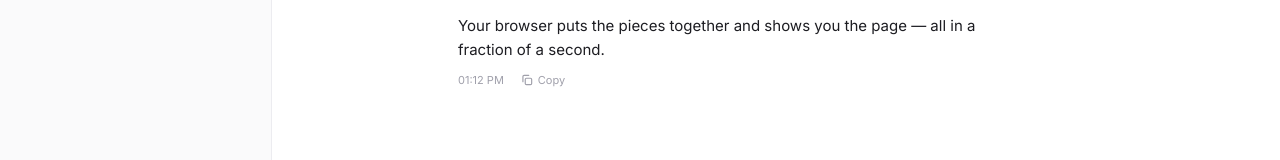
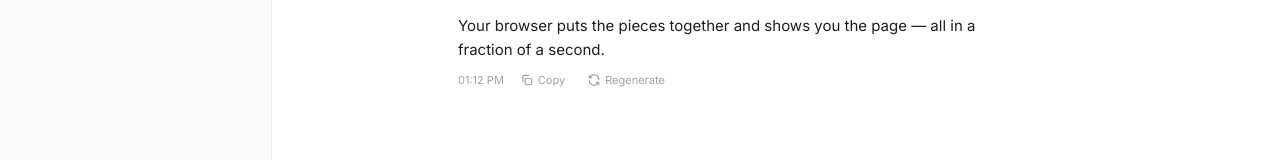
Before and after one commit to dashaaaa21/AI_Assistant, a React (Vite) app: page / in a window 1280 px wide. Both pictures are taken after a click on the button 613 px from the left and 422 px from the top of the page. Shown: the part 378-538 px from the top of the page. Built offline with nearby package versions, Linux system fonts and the light colour scheme.

Commit message:
Add stop and regenerate for assistant replies

```diff
--- a/src/App.tsx
+++ b/src/App.tsx
@@ -32,6 +32,7 @@ export default function App() {
   const [sidebarOpen, setSidebarOpen] = useState(false);
   const [theme, setTheme] = useState<Theme>(loadTheme);
   const messagesEndRef = useRef<HTMLDivElement>(null);
+  const requestIdRef = useRef(0);
 
   const activeChat = chats.find((chat) => chat.id === activeChatId) ?? null;
   const isReplying = replyingChatId !== null;
@@ -86,16 +87,45 @@ export default function App() {
 
     const id = chatId!;
     addMessage(id, createMessage('user', text));
-    setReplyingChatId(id);
+    await requestReply(id, text);
+  }
 
+  /** Asks the assistant to answer `text` and adds the reply to the chat. */
+  async function requestReply(chatId: string, text: string) {
+    // Each request gets a number; if it changes (Stop was pressed), the reply is ignored.
+    const requestId = ++requestIdRef.current;
+    setReplyingChatId(chatId);
+
+    let reply: string;
     try {
-      const reply = await getFakeReply(text);
-      addMessage(id, createMessage('assistant', reply));
+      reply = await getFakeReply(text);
     } catch {
-      addMessage(id, createMessage('assistant', 'Sorry, something went wrong. Please try again.'));
-    } finally {
-      setReplyingChatId(null);
+      reply = 'Sorry, something went wrong. Please try again.';
     }
+
+    if (requestId !== requestIdRef.current) return;
+    addMessage(chatId, createMessage('assistant', reply));
+    setReplyingChatId(null);
+  }
+
+  function handleStop() {
+    requestIdRef.current++;
+    setReplyingChatId(null);
+  }
+
+  /** Replaces the last assistant reply with a new one. */
+  function handleRegenerate() {
+    if (!activeChat || isReplying) return;
+    const messages = activeChat.messages;
+    const lastUser = [...messages].reverse().find((m) => m.sender === 'user');
+    if (!lastUser) return;
+
+    if (messages[messages.length - 1].sender === 'assistant') {
+      setChats((prev) =>
+        prev.map((chat) => (chat.id === activeChat.id ? { ...chat, messages: chat.messages.slice(0, -1) } : chat)),
+      );
+    }
+    requestReply(activeChat.id, lastUser.text);
   }
 
   function handleNewChat() {
@@ -147,9 +177,17 @@ export default function App() {
         <div className="chat-messages">
           {activeChat && activeChat.messages.length > 0 ? (
             <div className="message-list">
-              {activeChat.messages.map((message) => (
-                <MessageBubble key={message.id} message={message} />
-              ))}
+              {activeChat.messages.map((message, index) => {
+                const isLastReply =
+                  index === activeChat.messages.length - 1 && message.sender === 'assistant' && !isReplying;
+                return (
+                  <MessageBubble
+                    key={message.id}
+                    message={message}
+                    onRegenerate={isLastReply ? handleRegenerate : undefined}
+                  />
+                );
+              })}
               {replyingChatId === activeChat.id && <TypingIndicator />}
               <div ref={messagesEndRef} />
             </div>
@@ -158,7 +196,7 @@ export default function App() {
           )}
         </div>
 
-        <MessageInput onSend={handleSend} disabled={isReplying} />
+        <MessageInput onSend={handleSend} onStop={handleStop} disabled={isReplying} />
       </main>
     </div>
   );
--- a/src/components/Icons.tsx
+++ b/src/components/Icons.tsx
@@ -97,3 +97,15 @@ export const SearchIcon = (p: IconProps) => (
     <path d="M20 20l-3.5-3.5" />
   </Svg>
 );
+
+export const StopIcon = (p: IconProps) => (
+  <Svg {...p}>
+    <rect x="7" y="7" width="10" height="10" rx="1.5" fill="currentColor" />
+  </Svg>
+);
+
+export const RefreshIcon = (p: IconProps) => (
+  <Svg {...p}>
+    <path d="M20 11a8 8 0 0 0-14.3-4.9L4 8M4 4v4h4M4 13a8 8 0 0 0 14.3 4.9L20 16M20 20v-4h-4" />
+  </Svg>
+);
--- a/src/components/MessageBubble.css
+++ b/src/components/MessageBubble.css
@@ -65,7 +65,7 @@
   color: var(--text-faint);
 }
 
-.message-copy {
+.message-action {
   display: inline-flex;
   align-items: center;
   gap: 4px;
@@ -79,19 +79,19 @@
   transition: opacity 0.15s, color 0.15s, background 0.15s;
 }
 
-.message:hover .message-copy,
-.message-copy:focus-visible {
+.message:hover .message-action,
+.message-action:focus-visible {
   opacity: 1;
 }
 
-.message-copy:hover {
+.message-action:hover {
   color: var(--text);
   background: var(--bg-subtle);
 }
 
 /* No hover on touch screens, so always show the copy button. */
 @media (hover: none) {
-  .message-copy {
+  .message-action {
     opacity: 1;
   }
 }
--- a/src/components/MessageBubble.tsx
+++ b/src/components/MessageBubble.tsx
@@ -1,10 +1,11 @@
 import { useEffect, useState } from 'react';
 import type { Message } from '../types';
-import { CheckIcon, CopyIcon, SparkIcon } from './Icons';
+import { CheckIcon, CopyIcon, RefreshIcon, SparkIcon } from './Icons';
 import './MessageBubble.css';
 
 interface MessageBubbleProps {
   message: Message;
+  onRegenerate?: () => void; // only passed for the latest reply
 }
 
 /**
@@ -45,14 +46,14 @@ function CopyButton({ text }: { text: string }) {
   }
 
   return (
-    <button className="message-copy" onClick={copy} aria-label={copied ? 'Copied' : 'Copy message'}>
+    <button className="message-action" onClick={copy} aria-label={copied ? 'Copied' : 'Copy message'}>
       {copied ? <CheckIcon size={14} /> : <CopyIcon size={14} />}
       <span>{copied ? 'Copied' : 'Copy'}</span>
     </button>
   );
 }
 
-export default function MessageBubble({ message }: MessageBubbleProps) {
+export default function MessageBubble({ message, onRegenerate }: MessageBubbleProps) {
   const isUser = message.sender === 'user';
 
   return (
@@ -67,6 +68,12 @@ export default function MessageBubble({ message }: MessageBubbleProps) {
         <div className="message-meta">
           <span className="message-time">{formatTime(message.createdAt)}</span>
           {!isUser && <CopyButton text={message.text} />}
+          {onRegenerate && (
+            <button className="message-action" onClick={onRegenerate} aria-label="Regenerate reply">
+              <RefreshIcon size={14} />
+              <span>Regenerate</span>
+            </button>
+          )}
         </div>
       </div>
     </div>
--- a/src/components/MessageInput.tsx
+++ b/src/components/MessageInput.tsx
@@ -1,16 +1,17 @@
 import { useRef, useState } from 'react';
 import type { KeyboardEvent } from 'react';
-import { SendIcon } from './Icons';
+import { SendIcon, StopIcon } from './Icons';
 import './MessageInput.css';
 
 interface MessageInputProps {
   onSend: (text: string) => void;
+  onStop: () => void;
   disabled: boolean; // true while the assistant is replying
 }
 
 const MAX_HEIGHT = 200; // px – the box stops growing after this
 
-export default function MessageInput({ onSend, disabled }: MessageInputProps) {
+export default function MessageInput({ onSend, onStop, disabled }: MessageInputProps) {
   // "State" is data a component remembers. Changing it re-draws the component.
   const [text, setText] = useState('');
   const textareaRef = useRef<HTMLTextAreaElement>(null);
@@ -58,9 +59,15 @@ export default function MessageInput({ onSend, disabled }: MessageInputProps) {
           }}
           onKeyDown={handleKeyDown}
         />
-        <button className="send-button" onClick={send} disabled={!canSend} aria-label="Send message">
-          <SendIcon size={18} />
-        </button>
+        {disabled ? (
+          <button className="send-button" onClick={onStop} aria-label="Stop reply">
+            <StopIcon size={16} />
+          </button>
+        ) : (
+          <button className="send-button" onClick={send} disabled={!canSend} aria-label="Send message">
+            <SendIcon size={18} />
+          </button>
+        )}
       </div>
       <p className="input-hint">Replies are simulated · Enter to send, Shift + Enter for a new line</p>
     </div>
```
Also changed, not shown: 1 other file (tests, documents, lock files or other folders).
